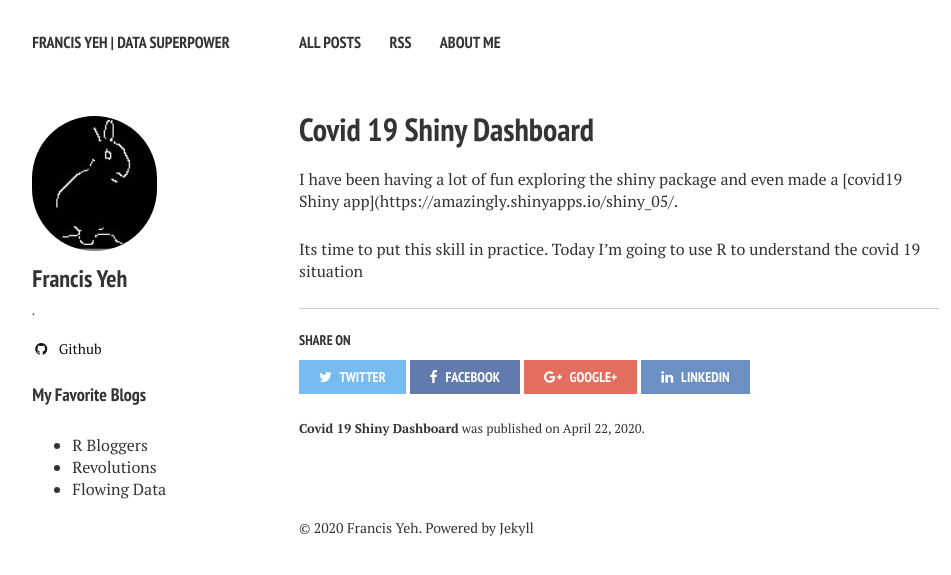
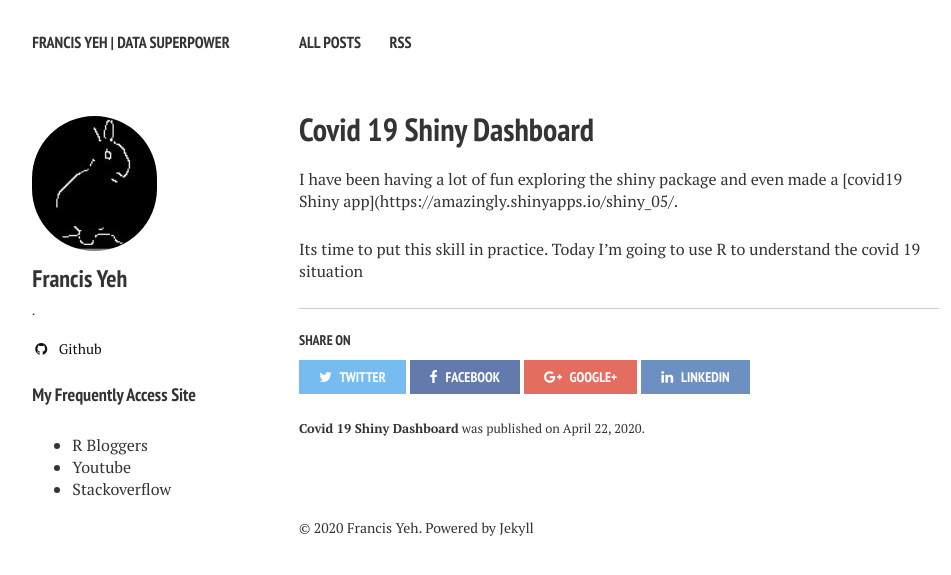
Before and after one commit to francisyehsg/francisyehsg.github.io, a Jekyll site: the page built from _posts/2020-04-22-Covid19-Shiny.md, in a window 1280 px wide. Shown: the top 575 px of the page, without its empty margins (21-972 px from the left). Built offline with Jekyll 4.4.1, drawn with Linux system fonts in a browser that asks for light colours; nearby versions of some CDN libraries; library files that are not in the unit come from our copies.

Commit message:
Template Change

```diff
--- a/_data/navigation.yml
+++ b/_data/navigation.yml
@@ -4,7 +4,4 @@
   url: /posts/
 
 - title: RSS
-  url: https://susanli2016.github.io/feed
-
-- title: About Me
-  url: https://about.me/susanli
+  url: https://francisyehsg.github.io/feed
--- a/_includes/_author-bio.html
+++ b/_includes/_author-bio.html
@@ -35,9 +35,9 @@
 </div>
 
 
-<h4>My Favorite Blogs</h4>
+<h4>My Frequently Access Site</h4>
 <ul>
     <li><a href="http://www.r-bloggers.com/">R Bloggers</a></li>
-    <li><a href="http://blog.revolutionanalytics.com/">Revolutions</a></li>
-    <li><a href="http://flowingdata.com/">Flowing Data</a></li>
+    <li><a href="http://www.youtube.com">Youtube</a></li>
+    <li><a href="http://www.stackoverflow.com">Stackoverflow</a></li>
 </ul>
```
Also changed, not shown: _posts/2020-04-22-Covid19-Shiny.md (+1 -1 lines).
